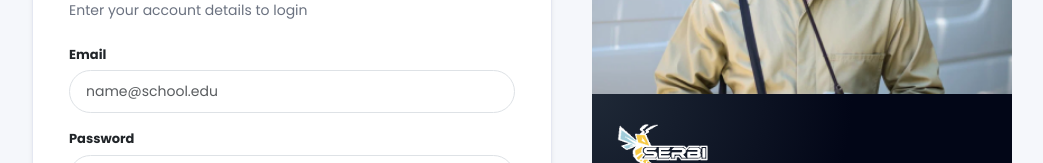
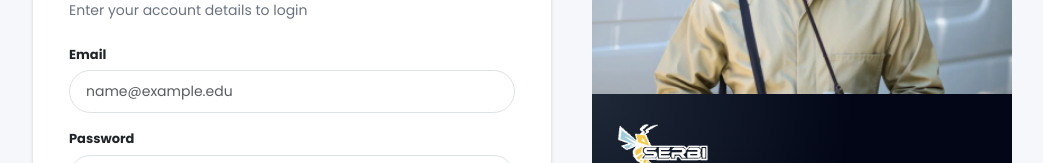
Before and after one commit to 0SyedAli/serbi-corporation, a Next.js app: page /auth/login in a window 1280 px wide. Shown: the part 292-455 px from the top of the page, without its empty margins (68-1111 px from the left). Built offline with nearby package versions, Linux system fonts and the light colour scheme; no server answers.

Commit message:
Update page.jsx

```diff
--- a/src/app/auth/login/page.jsx
+++ b/src/app/auth/login/page.jsx
@@ -29,7 +29,7 @@ export default function LoginPage() {
           <input
             type="email"
             className="form-control auth-input"
-            placeholder="name@school.edu"
+            placeholder="name@example.edu"
             {...register("email")}
           />
         </div>
```
